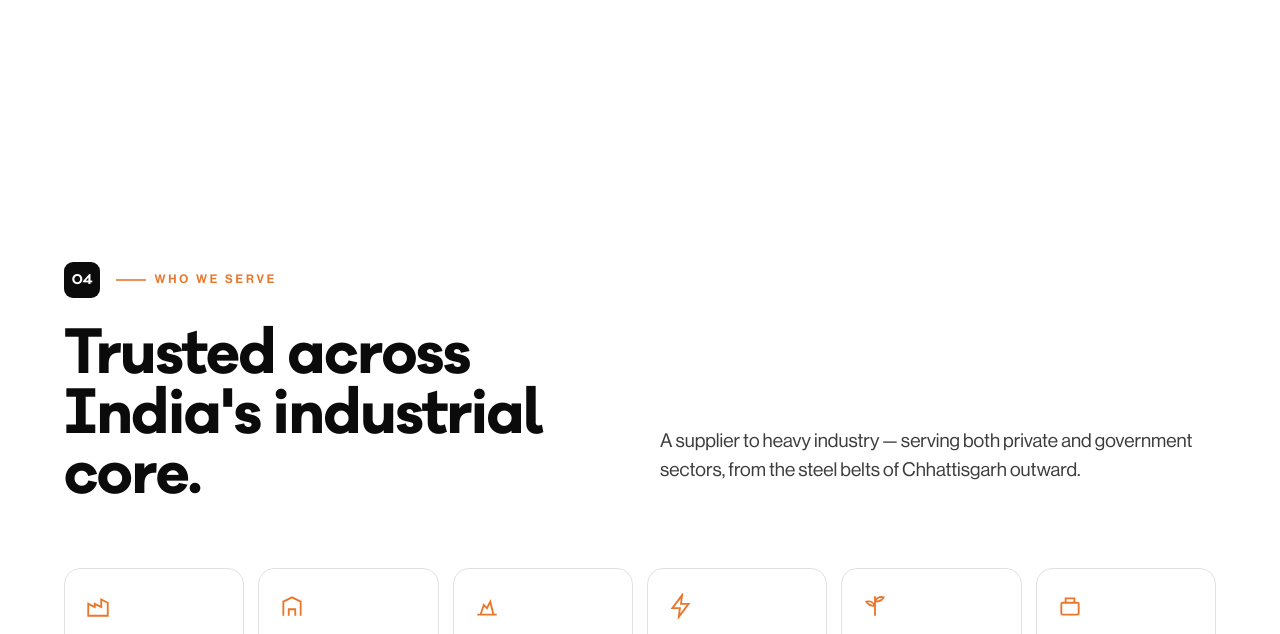
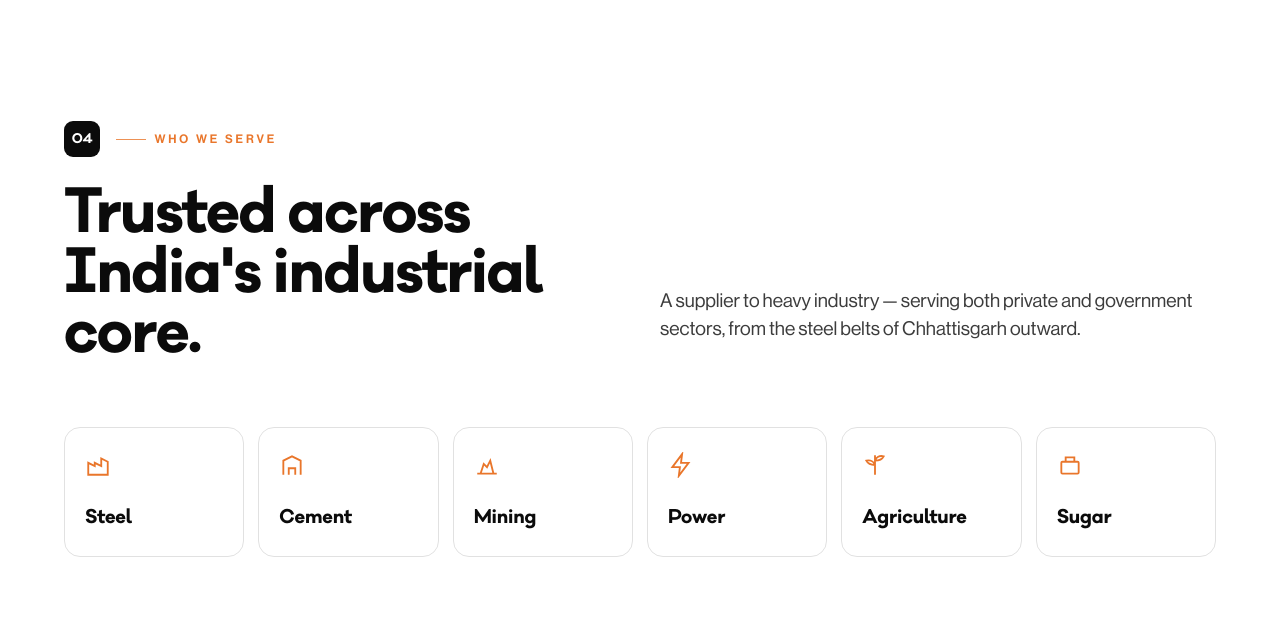
Before and after one commit to srijanmishra08/nexa-transmission, a plain HTML site: page index.html in a window 1280 px wide. Shown: the part 6130-6764 px from the top of the page. Drawn offline with Linux system fonts and the light colour scheme.

Commit message:
Tighten gap between products and industries sections

```diff
--- a/index.html
+++ b/index.html
@@ -680,7 +680,7 @@ footer{background:#050505;color:#fff;padding:clamp(56px,8vw,88px) 0 34px}
 </section>
 
 <!-- INDUSTRIES -->
-<section class="section" id="industries">
+<section class="section" id="industries" style="padding-top:0">
   <div class="wrap">
     <div class="eyebrow-idx reveal"><span class="n">04</span><span class="eyebrow">Who we serve</span></div>
     <div class="cap-head">
```
